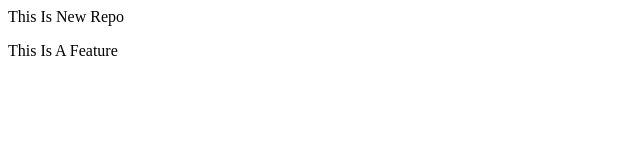
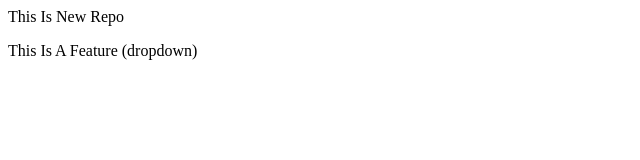
Before and after one commit to developer-srk/localrepo, a plain HTML site: page index.html in a window 1280 px wide. Shown: the full height of the page, 0-640 px from the left. Drawn offline with Linux system fonts and the light colour scheme.

Commit message:
Add dropdown

```diff
--- a/index.html
+++ b/index.html
@@ -1,3 +1,3 @@
 <p>This Is New Repo</p>
 
-<p> This Is A Feature</p>
+<p> This Is A Feature (dropdown)</p>
```
